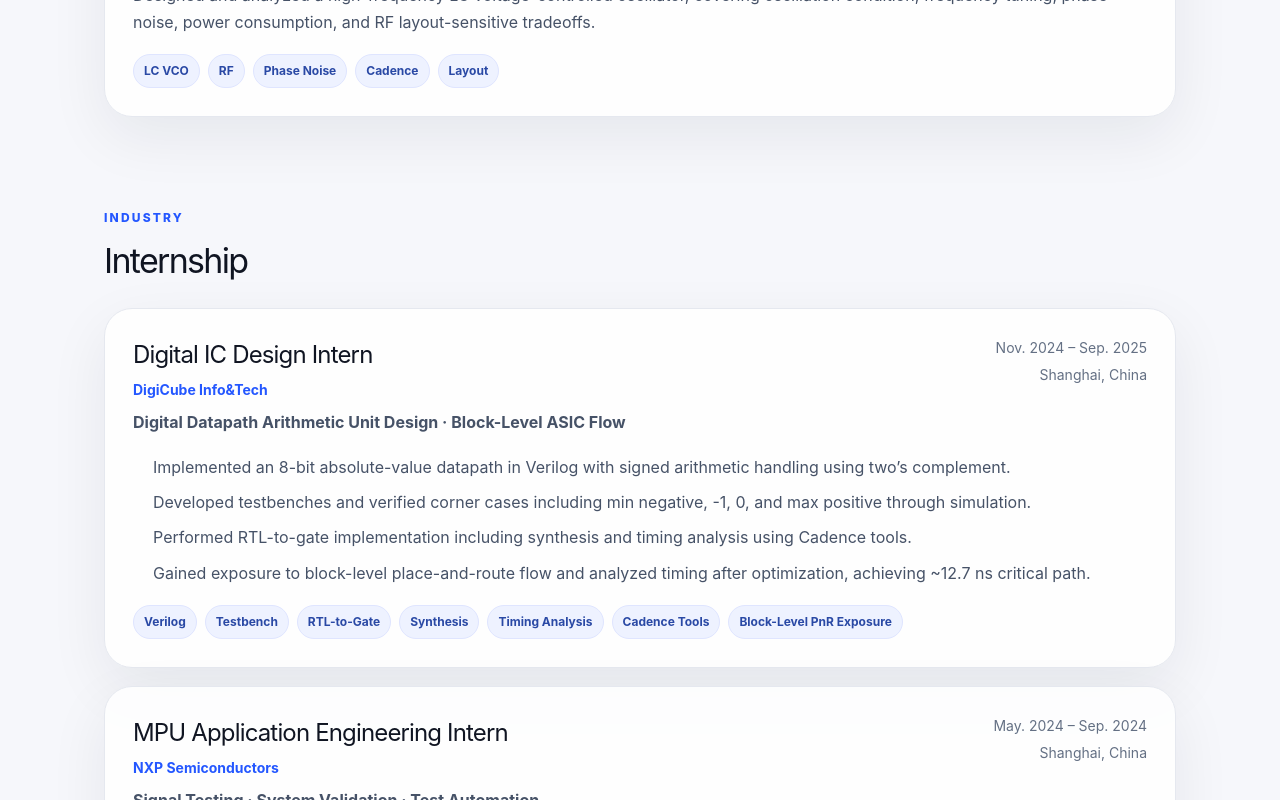
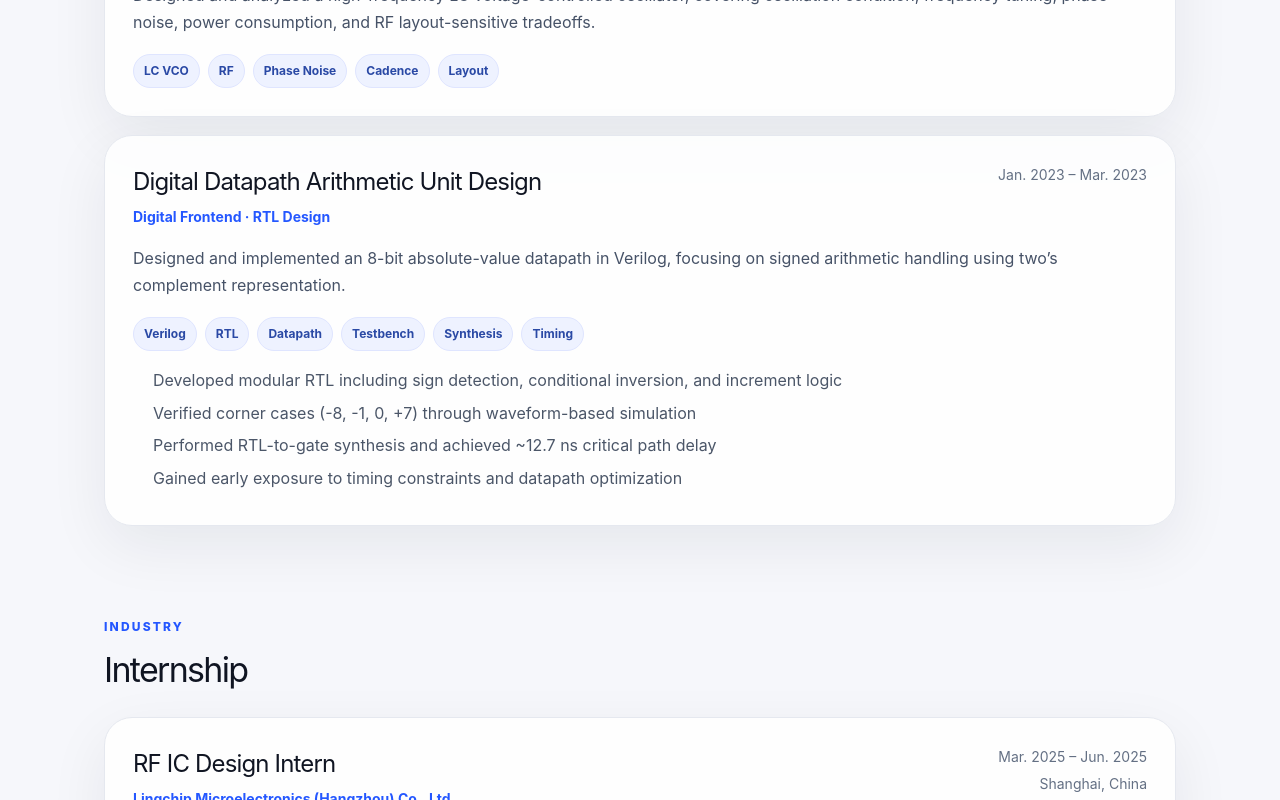
Before and after one commit to yimeng0330/portfolio-site, a React (Vite) app: page / in a window 1280 px wide. Shown: the part 3400-4200 px from the top of the page. Built offline with nearby package versions, Linux system fonts and the light colour scheme.

Commit message:
Update App.jsx

```diff
--- a/src/App.jsx
+++ b/src/App.jsx
@@ -128,6 +128,20 @@ const supportingProjects = [
     description:
       "Designed and analyzed a high-frequency LC voltage-controlled oscillator, covering oscillation condition, frequency tuning, phase noise, power consumption, and RF layout-sensitive tradeoffs.",
   },
+  {
+    title: "Digital Datapath Arithmetic Unit Design",
+    type: "Digital Frontend · RTL Design",
+    period: "Jan. 2023 – Mar. 2023",
+    tags: ["Verilog", "RTL", "Datapath", "Testbench", "Synthesis", "Timing"],
+    description:
+      "Designed and implemented an 8-bit absolute-value datapath in Verilog, focusing on signed arithmetic handling using two’s complement representation.",
+    highlights: [
+      "Developed modular RTL including sign detection, conditional inversion, and increment logic",
+      "Verified corner cases (-8, -1, 0, +7) through waveform-based simulation",
+      "Performed RTL-to-gate synthesis and achieved ~12.7 ns critical path delay",
+      "Gained early exposure to timing constraints and datapath optimization",
+    ],
+  },
 ];
 
 const research = [
@@ -147,25 +161,28 @@ const research = [
 
 const experience = [
   {
-    role: "Digital IC Design Intern",
-    company: "DigiCube Info&Tech",
+    role: "RF IC Design Intern",
+    company: "Lingchip Microelectronics (Hangzhou) Co., Ltd.",
     location: "Shanghai, China",
-    period: "Nov. 2024 – Sep. 2025",
-    subtitle: "Digital Datapath Arithmetic Unit Design · Block-Level ASIC Flow",
+    period: "Mar. 2025 – Jun. 2025",
+    subtitle: "24 GHz LC VCO Design · GTA 40nm CMOS",
     bullets: [
-      "Implemented an 8-bit absolute-value datapath in Verilog with signed arithmetic handling using two’s complement.",
-      "Developed testbenches and verified corner cases including min negative, -1, 0, and max positive through simulation.",
-      "Performed RTL-to-gate implementation including synthesis and timing analysis using Cadence tools.",
-      "Gained exposure to block-level place-and-route flow and analyzed timing after optimization, achieving ~12.7 ns critical path.",
+      "Designed and implemented a 24 GHz LC voltage-controlled oscillator (VCO) in GTA 40nm CMOS process (JITA Semiconductor), covering schematic design, RF analysis, and full-custom layout.",
+      "Performed system-level analysis to determine inductance, capacitance, and required negative transconductance (-gm) for startup and stable oscillation.",
+      "Designed cross-coupled NMOS core and multiple LC tank configurations to optimize tuning range and KVCO characteristics.",
+      "Conducted DC, transient, harmonic balance, and phase noise simulations to evaluate oscillation performance.",
+      "Completed full-custom layout and post-layout verification including EMX electromagnetic modeling, S-parameter analysis, and DRC/LVS signoff.",
     ],
     skills: [
-      "Verilog",
-      "Testbench",
-      "RTL-to-Gate",
-      "Synthesis",
-      "Timing Analysis",
-      "Cadence Tools",
-      "Block-Level PnR Exposure",
+      "RF IC Design",
+      "LC VCO",
+      "GTA 40nm",
+      "Cadence Virtuoso",
+      "EMX",
+      "S-Parameter",
+      "Phase Noise",
+      "Full-Custom Layout",
+      "DRC/LVS",
     ],
   },
   {
```
